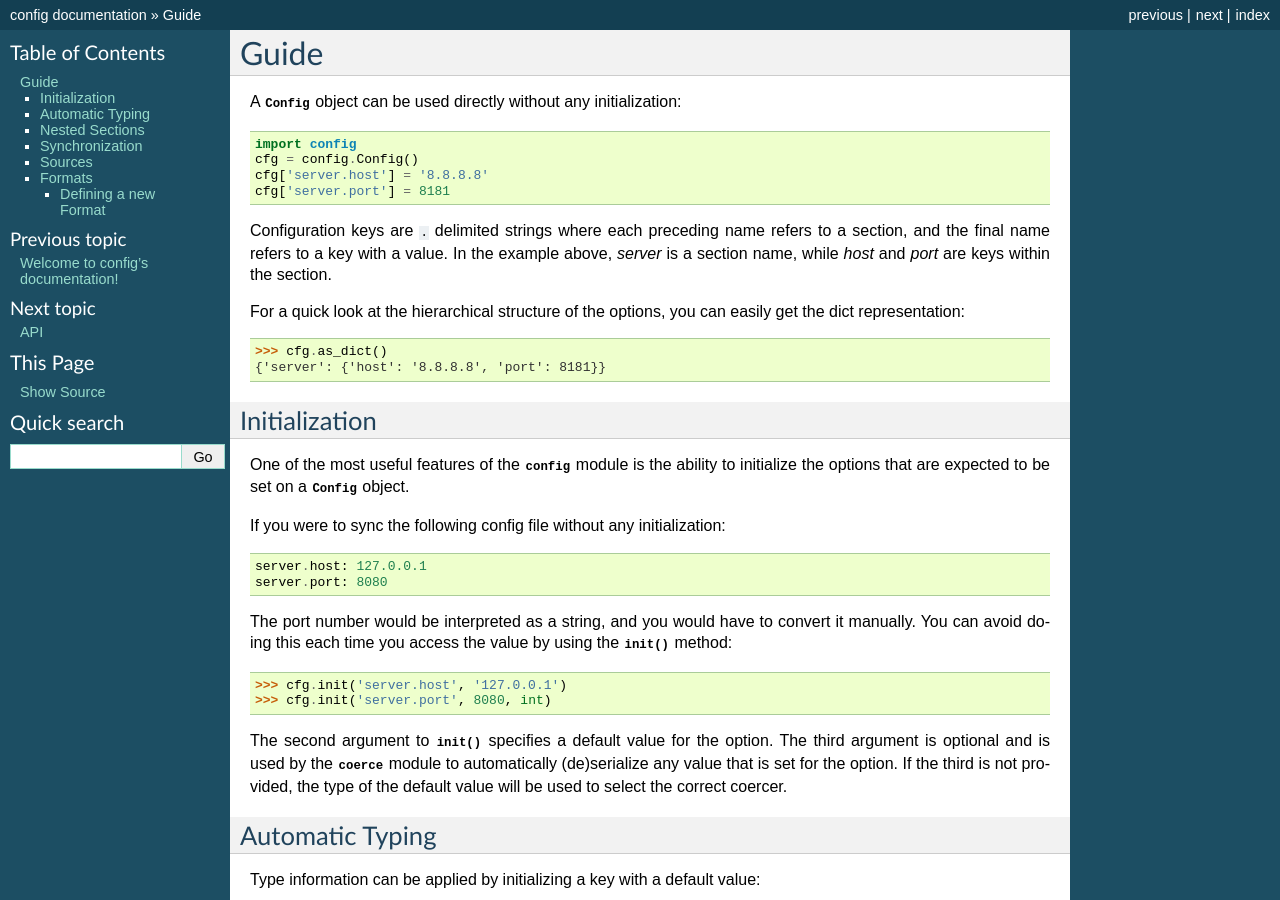
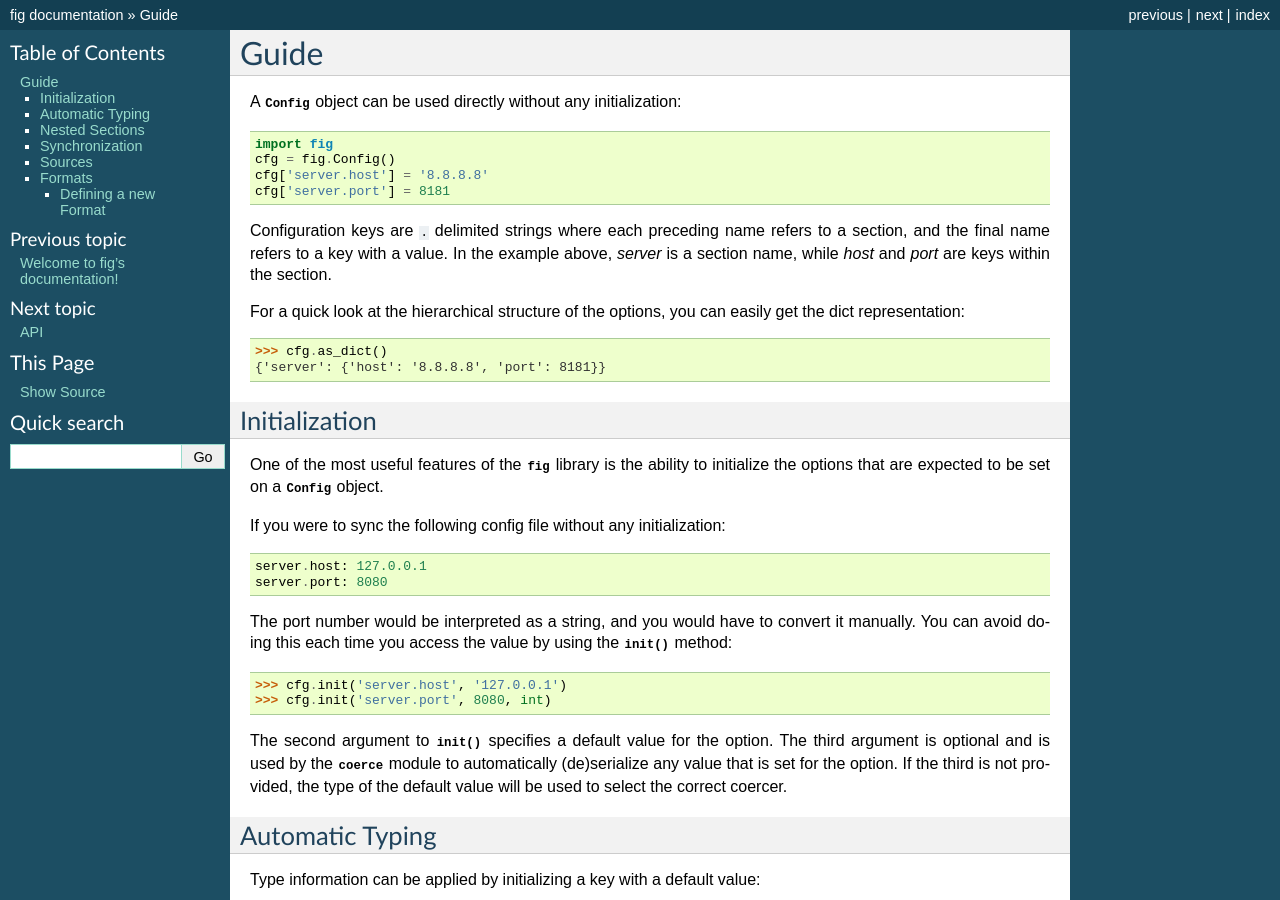
Before and after one commit to dhagrow/profig, a Sphinx documentation site: the page built from docs/usage.txt, in a window 1280 px wide and 900 px high. Built offline with Sphinx 7.4.7, drawn with Linux system fonts in a browser that asks for light colours; the version number could not be read and is left out; some of the changed text lies outside the part shown.

Commit message:
rebranding
--HG--
rename : config.py => fig.py
rename : tests/test_config.py => tests/test_fig.py

```diff
--- a/docs/conf.py
+++ b/docs/conf.py
@@ -1,6 +1,6 @@
 # -*- coding: utf-8 -*-
 #
-# config documentation build configuration file, created by
+# fig documentation build configuration file, created by
 # sphinx-quickstart on Sat Jun  8 01:16:06 2013.
 #
 # This file is execfile()d with the current directory set to its containing dir.
@@ -18,7 +18,7 @@ import sys, os
 # documentation root, use os.path.abspath to make it absolute, like shown here.
 sys.path.insert(0, os.path.abspath('..'))
 
-import config
+import fig
 
 # -- General configuration -----------------------------------------------------
 
@@ -46,7 +46,7 @@ source_suffix = '.txt'
 master_doc = 'index'
 
 # General information about the project.
-project = u'config'
+project = u'fig'
 copyright = u'2013, Miguel Turner'
 
 # The version info for the project you're documenting, acts as replacement for
@@ -54,9 +54,9 @@ copyright = u'2013, Miguel Turner'
 # built documents.
 #
 # The short X.Y version.
-version = config.__version__
+version = fig.__version__
 # The full version, including alpha/beta/rc tags.
-release = config.__version__
+release = fig.__version__
 
 # The language for content autogenerated by Sphinx. Refer to documentation
 # for a list of supported languages.
@@ -173,7 +173,7 @@ html_static_path = ['_static']
 #html_file_suffix = None
 
 # Output file base name for HTML help builder.
-htmlhelp_basename = 'configdoc'
+htmlhelp_basename = 'figdoc'
 
 
 # -- Options for LaTeX output --------------------------------------------------
@@ -192,7 +192,7 @@ latex_elements = {
 # Grouping the document tree into LaTeX files. List of tuples
 # (source start file, target name, title, author, documentclass [howto/manual]).
 latex_documents = [
-  ('index', 'config.tex', u'config Documentation',
+  ('index', 'fig.tex', u'fig Documentation',
    u'Miguel Turner', 'manual'),
 ]
 
@@ -222,7 +222,7 @@ latex_documents = [
 # One entry per manual page. List of tuples
 # (source start file, name, description, authors, manual section).
 man_pages = [
-    ('index', 'config', u'config Documentation',
+    ('index', 'fig', u'fig Documentation',
      [u'Miguel Turner'], 1)
 ]
 
@@ -236,8 +236,8 @@ man_pages = [
 # (source start file, target name, title, author,
 #  dir menu entry, description, category)
 texinfo_documents = [
-  ('index', 'config', u'config Documentation',
-   u'Miguel Turner', 'config', 'One line description of project.',
+  ('index', 'fig', u'fig Documentation',
+   u'Miguel Turner', 'fig', 'One line description of project.',
    'Miscellaneous'),
 ]
 
--- a/docs/recipes.txt
+++ b/docs/recipes.txt
@@ -18,7 +18,7 @@ Here is an example using the `lockfile` module::
 Format Strings
 --------------
 
-:class:`~config.Config` objects can be used directly in format strings in
+:class:`~fig.Config` objects can be used directly in format strings in
 several ways::
 
     >>> '{0[server.host]}:{0[server.port]}'.format(cfg)
--- a/docs/usage.txt
+++ b/docs/usage.txt
@@ -1,10 +1,10 @@
 Guide
 =====
 
-A :class:`~config.Config` object can be used directly without any initialization::
+A :class:`~fig.Config` object can be used directly without any initialization::
 
-    import config
-    cfg = config.Config()
+    import fig
+    cfg = fig.Config()
     cfg['server.host'] = '8.8.8.8'
     cfg['server.port'] = 8181
 
@@ -22,9 +22,9 @@ get the dict representation::
 Initialization
 --------------
 
-One of the most useful features of the :mod:`config` module is the ability
+One of the most useful features of the :mod:`fig` library is the ability
 to initialize the options that are expected to be set on a
-:class:`~config.Config` object.
+:class:`~fig.Config` object.
 
 If you were to sync the following config file without any initialization::
 
@@ -33,12 +33,12 @@ If you were to sync the following config file without any initialization::
 
 The port number would be interpreted as a string, and you would have to
 convert it manually. You can avoid doing this each time you access the value
-by using the :meth:`~config.Config.init` method::
+by using the :meth:`~fig.Config.init` method::
 
     >>> cfg.init('server.host', '127.0.0.1')
     >>> cfg.init('server.port', 8080, int)
 
-The second argument to :meth:`~config.Config.init` specifies a default
+The second argument to :meth:`~fig.Config.init` specifies a default
 value for the option. The third argument is optional and is used by the
 :mod:`coerce` module to automatically (de)serialize any value that is set
 for the option. If the third is not provided, the type of the default value
@@ -76,12 +76,12 @@ following order:
     2. Write any values changed on the config object back to the primary
        source.
 
-The configuration can be serialized using the :meth:`~config.Config.sync`
+The configuration can be serialized using the :meth:`~fig.Config.sync`
 method::
 
     >>> cfg.sync('app.cfg')
 
-After the call to :meth:`~config.Config.sync`, a new file with the following
+After the call to :meth:`~fig.Config.sync`, a new file with the following
 contents will be created in the current working directory::
 
     server.host: 127.0.0.1
@@ -91,9 +91,9 @@ Sources
 -------
 
 The sources a config object uses when it syncs can also be set in the
-:class:`~config.Config` constructor::
+:class:`~fig.Config` constructor::
 
-    >>> cfg = config.Config('app.cfg')
+    >>> cfg = fig.Config('app.cfg')
 
 Sources can be either paths or file objects.
 
@@ -108,42 +108,42 @@ Once sources have been provided, they will be used for any future syncs.
 Formats
 -------
 
-A :class:`~config.Format` subclass defines how a configuration should be
+A :class:`~fig.Format` subclass defines how a configuration should be
 read/written from/to a source.
 
 The following formats are available:
 
-:class:`~config.ConfigFormat`
+:class:`~fig.ConfigFormat`
     The default format. Simple but expressive::
 
         server.host: localhost
         server.port: 8080
 
-:class:`~config.IniFormat`
+:class:`~fig.IniFormat`
     Mostly standard INI format. An INI section will be created for each
     subsection in the config object.
 
-:class:`~config.JsonFormat`
+:class:`~fig.JsonFormat`
     Standard JSON format.
 
-:class:`~config.PickleFormat`
+:class:`~fig.PickleFormat`
     Dumps straight to pickle files.
 
 Support for additional formats can be added easily by subclassing
-:class:`~config.Format`.
+:class:`~fig.Format`.
 
 Defining a new Format
 ~~~~~~~~~~~~~~~~~~~~~
 
-To add support for a new format you must subclass :meth:`~config.Format` and
-override the, :meth:`~config.Format.read` and :meth:`~config.Format.write`
+To add support for a new format you must subclass :meth:`~fig.Format` and
+override the, :meth:`~fig.Format.read` and :meth:`~fig.Format.write`
 methods.
 
 Read should return a `(values, context)` tuple. *values* must be a dict that
 maps keys to string values. Any *context* that is returned will be passed to
-:meth:`~config.Format.write` during a sync. It can be used, for example, to
+:meth:`~fig.Format.write` during a sync. It can be used, for example, to
 track comments and ordering of the source. `None` can be returned if no context
 is needed.
 
-Write accepts a dict of values from the :class:`~config.Config` object and any
-context returned from a call to :meth:`~config.Format.read`.
+Write accepts a dict of values from the :class:`~fig.Config` object and any
+context returned from a call to :meth:`~fig.Format.read`.
```
Also changed, not shown: README.md (+35 -5 lines), docs/api.txt (+8 -8 lines), docs/index.txt (+7 -5 lines), setup.py (+8 -8 lines), fig.py (renamed from config.py), 2 other files.
